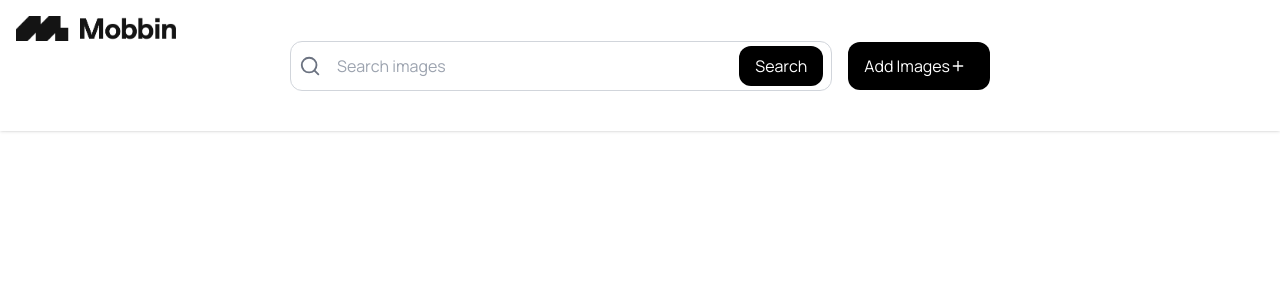
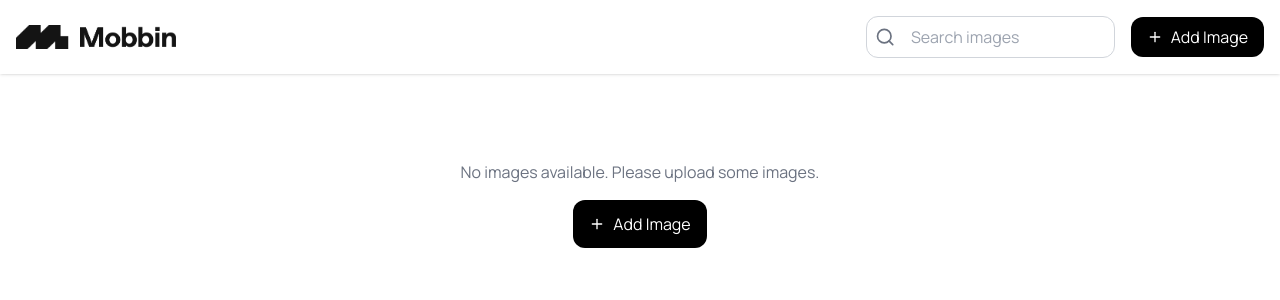
Before and after one commit to himarnoel/interviewproject, a Next.js app: page /home in a window 1280 px wide. Shown: the top 300 px of the page. Built offline with nearby package versions, Linux system fonts and the light colour scheme.

Commit message:
added top loader and fixed an error

```diff
--- a/package.json
+++ b/package.json
@@ -18,6 +18,7 @@
     "gsap": "^3.12.5",
     "next": "14.2.14",
     "next-cloudinary": "^6.13.0",
+    "nextjs-toploader": "^3.6.15",
     "react": "^18",
     "react-dom": "^18",
     "react-icons": "^5.3.0",
--- a/src/app/home/page.tsx
+++ b/src/app/home/page.tsx
@@ -12,58 +12,58 @@ import { FiSearch, FiPlus } from "react-icons/fi";
 import { useEffect, useState } from "react";
 import logo from "../../images/logo.png";
 import Image from "next/image";
+import Link from "next/link";
 
 export default function Home() {
+  const dispatch = useAppDispatch();
   const handleUploadSuccess = (imageUrl: string, imageName: string) => {
     const newImage = {
       url: imageUrl,
       name: imageName,
       date: new Date().toLocaleString(),
     };
-
     dispatch(updateImagesState(newImage));
   };
 
   const { isModal } = useAppSelector((state) => state.modal);
   const { searchQuery } = useAppSelector((state) => state.uploadedImages);
-  const dispatch = useAppDispatch();
 
   return (
     <div className="container mx-auto py-10 px-4">
-      <header className="fixed top-0 left-0 right-0 bg-white z-10 shadow p-4">
-        <Image
-          src={logo}
-          alt="logo"
-          className=" w-[6rem] lg:w-[10rem] object-contain"
-        />
+      <header className="fixed top-0 left-0 right-0 bg-white z-10 shadow p-4 flex justify-between items-center">
+        <Link href="/" className="inline-block">
+          <Image
+            src={logo}
+            alt="logo"
+            className="w-[6rem] lg:w-[10rem] object-contain"
+          />
+        </Link>
 
-        <div className="mb-6 max-w-[700px] w-full flex lg:flex-row flex-col  items-center gap-4 mx-auto">
-          <div className="flex gap-4 p-1  w-full border justify-between px-2 items-center border-gray-300 rounded-xl ">
-            <FiSearch className=" text-gray-500 text-3xl" />
+        <div className="flex items-center gap-4">
+          {/* Search Section */}
+          <div className="flex gap-4 p-1 py-2 w-full max-w-[400px] border px-2 items-center border-gray-300 rounded-xl">
+            <FiSearch className="text-gray-500 text-2xl" />
             <input
               type="text"
               placeholder="Search images"
               value={searchQuery}
               onChange={(e) => dispatch(setSearchQuery(e.target.value))}
-              className="w-full focus:outline-none "
+              className="w-full focus:outline-none"
             />
-            <button className="bg-black  text-white rounded-xl py-2 px-4">
-              Search
-            </button>
           </div>
+
+          {/* Add Images Button */}
           <button
-            onClick={() => {
-              dispatch(openModal());
-            }}
-            className="bg-black whitespace-nowrap  text-white rounded-xl py-3 px-4 flex items-center"
+            onClick={() => dispatch(openModal())}
+            className="bg-black text-white rounded-xl py-2 px-4 flex items-center whitespace-nowrap"
           >
-            <span> Add Images</span>
             <FiPlus className="mr-2" />
+            <span>Add Image</span>
           </button>
         </div>
       </header>
 
-      <main className="pt-32">
+      <main className="pt-20">
         {isModal && <UploadModal onUploadSuccess={handleUploadSuccess} />}
         <ImageGallery />
       </main>
--- a/src/app/layout.tsx
+++ b/src/app/layout.tsx
@@ -5,6 +5,7 @@ import "./globals.css";
 import StoreProvider from "./StoreProvider";
 import { ToastContainer } from "react-toastify";
 import "react-toastify/dist/ReactToastify.css";
+import NextTopLoader from "nextjs-toploader";
 const manrope = Manrope({
   weight: "400",
   subsets: ["cyrillic"],
@@ -24,6 +25,17 @@ export default function RootLayout({
   return (
     <html lang="en">
       <body className={manrope.className}>
+        <NextTopLoader
+          color="#000000"
+          initialPosition={0.08}
+          crawlSpeed={200}
+          height={3}
+          crawl={true}
+          showSpinner={false}
+          easing="ease"
+          speed={200}
+          shadow="0 0 10px #000000,0 0 5px #000000"
+        />
         <ToastContainer
           position="top-center"
           autoClose={5000}
--- a/src/components/ImageGallery.tsx
+++ b/src/components/ImageGallery.tsx
@@ -1,10 +1,9 @@
 "use client";
 
 import { useAppDispatch, useAppSelector } from "@/lib/hooks";
-import { updateImagesState } from "@/lib/slices/uploadedImageSlice";
+import { openModal } from "@/lib/slices/modalSlice";
 import Image from "next/image";
-import { useEffect, useState } from "react";
-import { FiDownload, FiShare2 } from "react-icons/fi"; // Importing icons
+import { FiDownload, FiShare2, FiPlus } from "react-icons/fi";
 
 type Image = {
   url: string;
@@ -13,12 +12,15 @@ type Image = {
 };
 
 export default function ImageGallery() {
-  const { images } = useAppSelector((state) => state.uploadedImages);
-  const { searchQuery } = useAppSelector((state) => state.uploadedImages);
-  const filteredImages = images.filter(
-    (image) => image.name.toLowerCase().includes(searchQuery.toLowerCase())
+  const dispatch = useAppDispatch();
+  const { images, searchQuery } = useAppSelector((state) => state.uploadedImages);
+
+  // Filter images based on search query
+  const filteredImages = images.filter((image) =>
+    image.name.toLowerCase().includes(searchQuery.toLowerCase())
   );
 
+  // Handle image download
   const handleDownload = async (url: string, name: string) => {
     try {
       const response = await fetch(url, { mode: "cors" });
@@ -38,30 +40,50 @@ export default function ImageGallery() {
     }
   };
 
+  // Handle image share
   const handleShare = (url: string) => {
     console.log("Sharing:", url);
   };
 
   return (
-    <div className="image-gallery mt-10 grid grid-cols-1 sm:grid-cols-2 lg:grid-cols-3 items-center justify-items-start gap-6 ">
-      {filteredImages
-        .slice()
-        .reverse()
-        .map((image, index) => (
-          <div
-            key={index}
-            className="image-card relative group rounded-lg overflow-hidden"
+    <div className="image-gallery mt-10">
+      {/* Empty State - No Images Available */}
+      {images.length === 0 && (
+        <div className="text-center mt-10 flex items-center flex-col justify-center">
+          <p className="text-gray-500">No images available. Please upload some images.</p>
+          <button
+            onClick={() => dispatch(openModal())}
+            className="mt-4 bg-black text-white rounded-xl py-3 px-4 flex items-center"
           >
-            <div className="relative ">
-              <img
-                sizes="1"
+            <FiPlus className="mr-2" />
+            <span>Add Image</span>
+          </button>
+        </div>
+      )}
+
+      {/* No matching results after search */}
+      {images.length > 0 && filteredImages.length === 0 && (
+        <div className="text-center mt-10">
+          <p className="text-gray-500">No matching results for "{searchQuery}".</p>
+        </div>
+      )}
+
+      {/* Display image gallery */}
+      {filteredImages.length > 0 && (
+        <div className="grid grid-cols-1 sm:grid-cols-2 lg:grid-cols-3 items-center justify-items-start gap-6">
+          {filteredImages.slice().reverse().map((image, index) => (
+            <div key={index} className="image-card relative group rounded-lg overflow-hidden">
+              <div className="relative">
+                <Image
                   src={image.url}
                   alt={image.name}
-                // fill={true}
+                  width={300}
+                  height={200}
                   className="w-full object-cover rounded-lg"
                 />
               </div>
-            {/* Icon container */}
+
+              {/* Icons for Download and Share */}
               <div className="absolute inset-0 bg-black bg-opacity-50 flex justify-center items-center space-x-4 opacity-0 group-hover:opacity-100 transition-opacity duration-300">
                 <button
                   onClick={() => handleDownload(image.url, image.name)}
@@ -69,15 +91,12 @@ export default function ImageGallery() {
                 >
                   <FiDownload size={24} />
                 </button>
-              <button
-                onClick={() => handleShare(image.url)}
-                className="text-white p-2 bg-gray-800 rounded-full hover:bg-gray-700"
-              >
-                <FiShare2 size={24} />
-              </button>
+
               </div>
             </div>
           ))}
         </div>
+      )}
+    </div>
   );
 }
--- a/src/components/UpdloadForm.tsx
+++ /dev/null
@@ -1,69 +0,0 @@
-"use client";
-
-import { useState } from 'react';
-import axios from 'axios';
-
-export default function UploadForm({ onUploadSuccess }: { onUploadSuccess: (url: string, name: string) => void }) {
-  const [file, setFile] = useState<File | null>(null);
-  const [uploading, setUploading] = useState(false);
-
-  const handleFileChange = (e: React.ChangeEvent<HTMLInputElement>) => {
-    if (e.target.files && e.target.files[0]) {
-      setFile(e.target.files[0]);
-    }
-  };
-
-  const handleUpload = async () => {
-    if (!file) return;
-
-    const reader = new FileReader();
-    reader.readAsDataURL(file);
-    reader.onloadend = async () => {
-      try {
-        setUploading(true);
-
-        // Upload the image to the server
-        const res = await axios.post('/api/cloudinary',
-          { image: reader.result },
-          { headers: { 'Content-Type': 'application/json' } }
-        );
-
-        const data = res.data;
-        if (data.url) {
-          onUploadSuccess(data.url, file.name);
-        }
-      } catch (error) {
-        console.error('Upload failed', error);
-      } finally {
-        setUploading(false);
-      }
-    };
-  };
-
-  return (
-    <div className="upload-form mt-10 p-8 bg-white shadow-md rounded-lg w-full max-w-md mx-auto">
-      <h2 className="text-2xl font-bold mb-6 text-black text-center">Upload Your Image</h2>
-      <div className="flex flex-col items-center">
-        <input
-          type="file"
-          onChange={handleFileChange}
-          className="mb-6 text-sm text-gray-500
-          file:mr-4 file:py-2 file:px-4
-          file:rounded-lg file:border-0
-          file:text-sm file:font-semibold
-          file:bg-black file:text-white
-          hover:file:bg-gray-700"
-        />
-        <button
-          onClick={handleUpload}
-          disabled={uploading || !file}
-          className={`w-full py-3 text-center rounded-lg font-semibold transition duration-200 ease-in-out
-            ${uploading || !file ? 'bg-gray-400 text-gray-300' : 'bg-black text-white hover:bg-gray-800'}
-          `}
-        >
-          {uploading ? 'Uploading...' : 'Upload Image'}
-        </button>
-      </div>
-    </div>
-  );
-}
--- a/src/components/landingpageComponents/Nav.tsx
+++ b/src/components/landingpageComponents/Nav.tsx
@@ -33,11 +33,13 @@ const Nav = (props: Props) => {
           ref={navRef}
           className="flex header w-full max-w-[600px] rounded-full bg-[hsla(0,0%,93%,0.72)] backdrop-blur-xl fixed left-1/2 top-4  -translate-x-1/2 items-center justify-between gap-x-24 px-6 py-[0.8rem] z-[100]"
         >
-          <Image
-            src={logo}
-            alt="logo"
-            className=" w-[6rem] lg:w-[10rem] object-contain"
-          />
+          <Link href="/">
+            <Image
+              src={logo}
+              alt="logo"
+              className=" w-[6rem] lg:w-[10rem] object-contain"
+            />
+          </Link>
           <div className="flex items-center gap-4">
             <Link
               href="/home"
```
Also changed, not shown: src/components/UploadModal.tsx (+21 -8 lines), 1 other file (tests, documents, lock files or other folders). Lines whose indentation alone changed are shown as unchanged.
